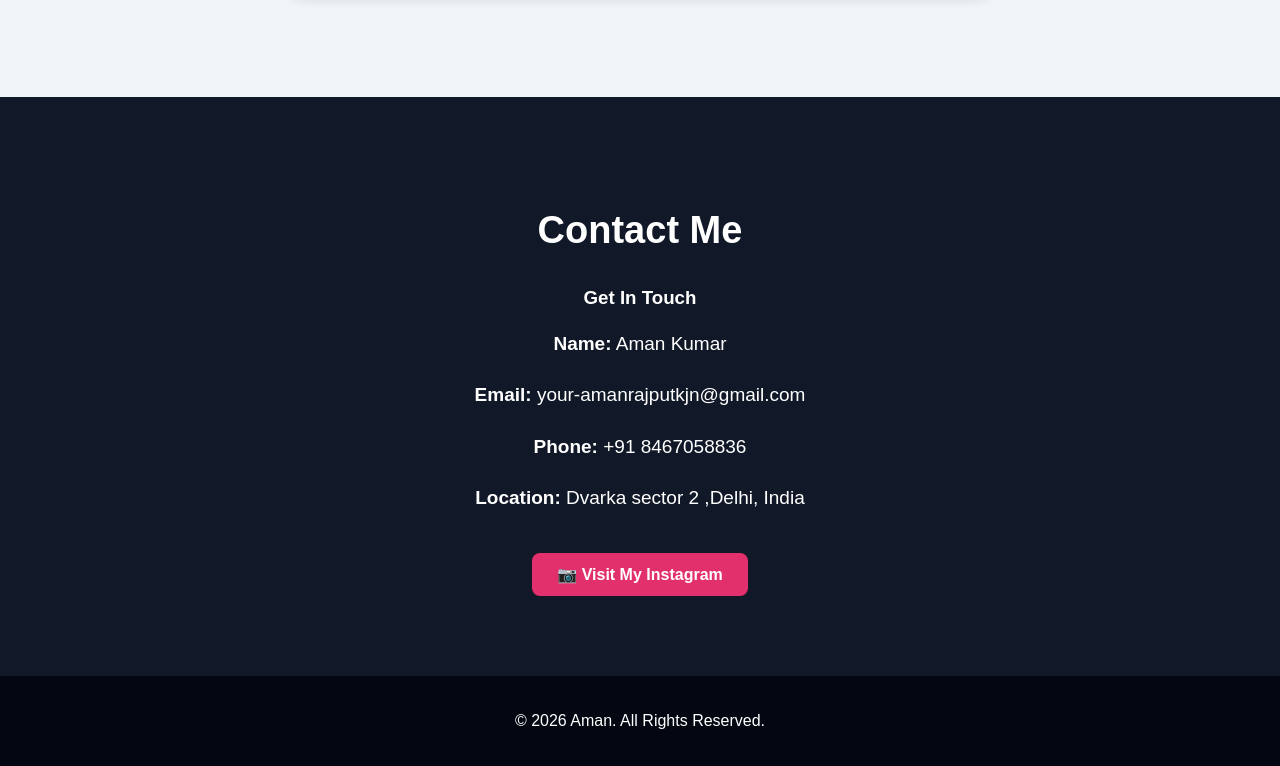
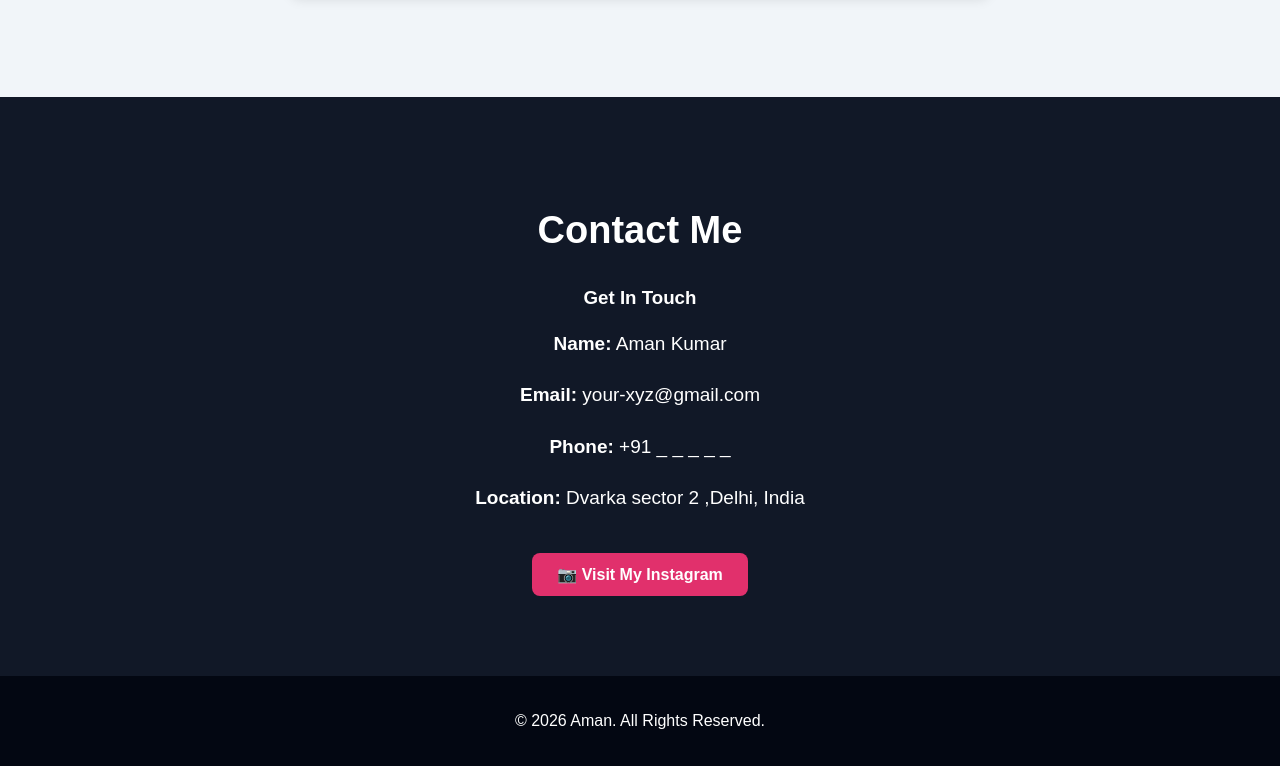
Before and after one commit to amankumar-kjn/my-portfolio, a plain HTML site: page index.html in a window 1280 px wide. Shown: the part 3230-3996 px from the top of the page. Drawn offline with Linux system fonts and the light colour scheme.

Commit message:
updated email and phonr number

```diff
--- a/index.html
+++ b/index.html
@@ -766,9 +766,9 @@
 
             <p><strong>Name:</strong> Aman Kumar</p>
 
-            <p><strong>Email:</strong> your-amanrajputkjn@gmail.com</p>
+            <p><strong>Email:</strong> your-xyz@gmail.com</p>
 
-            <p><strong>Phone:</strong> +91 8467058836</p>
+            <p><strong>Phone:</strong> +91 _ _ _ _ _ </p>
 
             <p><strong>Location:</strong> Dvarka sector 2 ,Delhi, India</p>
             <a href="https://www.instagram.com/aman_raj_put001/"
```
